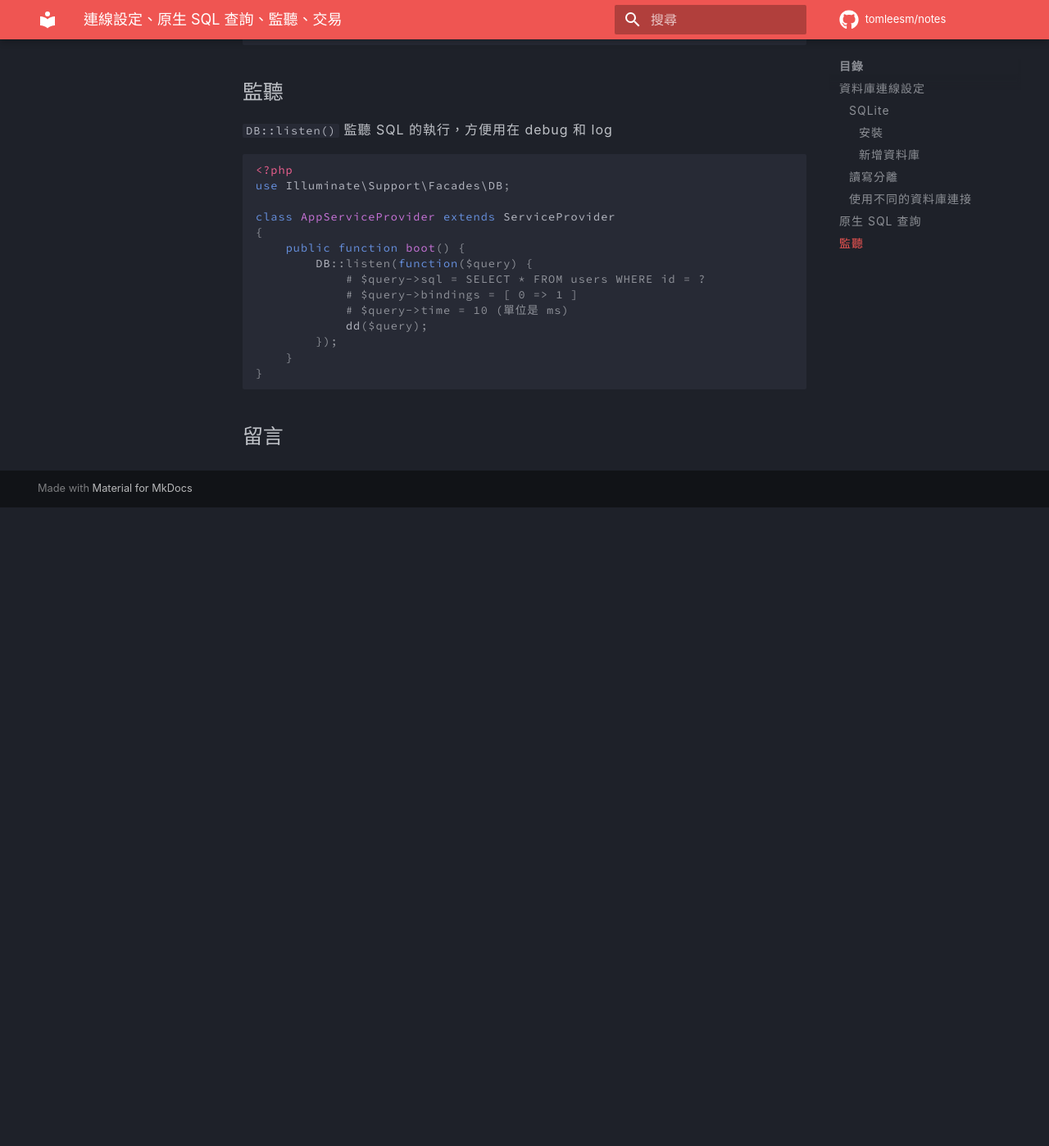
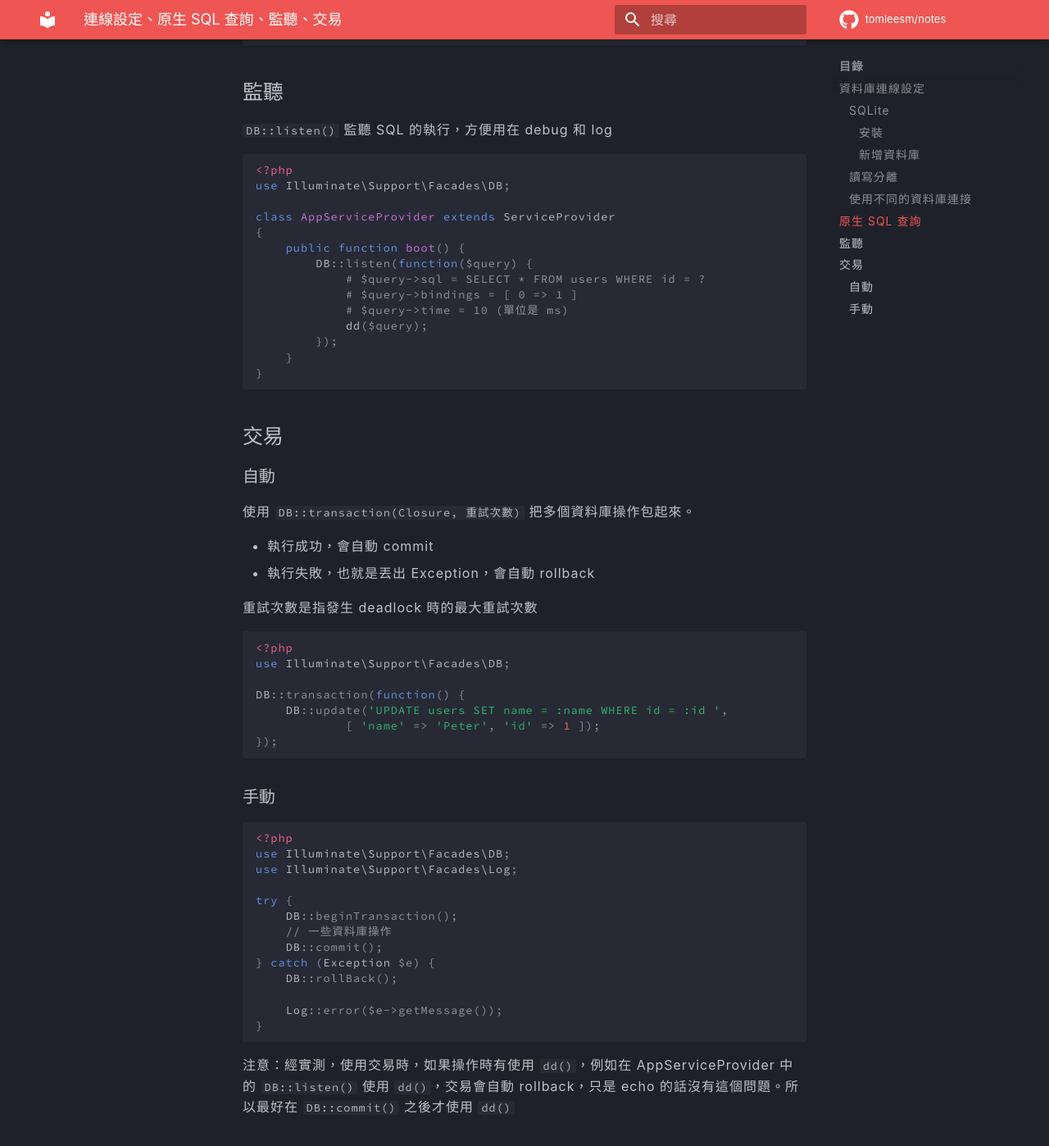
Before and after one commit to tomleesm/notes, an MkDocs documentation site: the page built from docs/laravel-docs/database/getting-started.md, in a window 1280 px wide and 1400 px high, scrolled down 2760 px. Shown: the whole window at 82% size. Built offline with MkDocs 1.6.1 and Material for MkDocs 9.7.7, drawn with Linux system fonts in a browser that asks for light colours; comment, search, counter and statistics services are not loaded; before the commit the page ends 3379 px from its top, so only the background shows below that.

Commit message:
Laravel 資料庫操作：getting started 完成

````diff
--- a/docs/laravel-docs/database/getting-started.md
+++ b/docs/laravel-docs/database/getting-started.md
@@ -146,3 +146,44 @@
     }
 }
 ```
+
+## 交易
+
+### 自動
+
+使用 `DB::transaction(Closure, 重試次數)` 把多個資料庫操作包起來。
+
+- 執行成功，會自動 commit
+- 執行失敗，也就是丟出 Exception，會自動 rollback
+
+重試次數是指發生 deadlock 時的最大重試次數
+
+``` php
+<?php
+use Illuminate\Support\Facades\DB;
+
+DB::transaction(function() {
+    DB::update('UPDATE users SET name = :name WHERE id = :id ',
+		    [ 'name' => 'Peter', 'id' => 1 ]);
+});
+```
+
+### 手動
+
+``` php
+<?php
+use Illuminate\Support\Facades\DB;
+use Illuminate\Support\Facades\Log;
+
+try {
+    DB::beginTransaction();
+    // 一些資料庫操作
+    DB::commit();
+} catch (Exception $e) {
+    DB::rollBack();
+
+    Log::error($e->getMessage());
+}
+```
+
+注意：經實測，使用交易時，如果操作時有使用 `dd()`，例如在 AppServiceProvider 中的 `DB::listen()` 使用 `dd()`，交易會自動 rollback，只是 echo 的話沒有這個問題。所以最好在 `DB::commit()` 之後才使用 `dd()`
````
